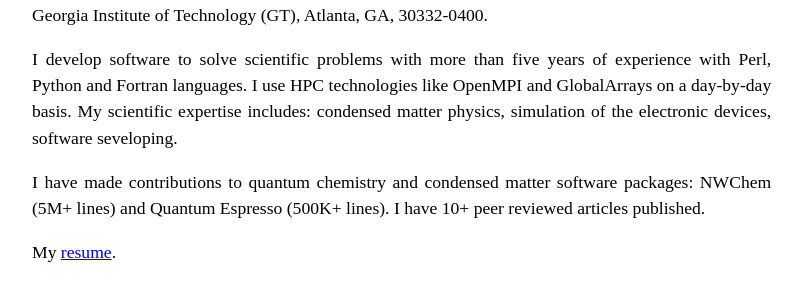
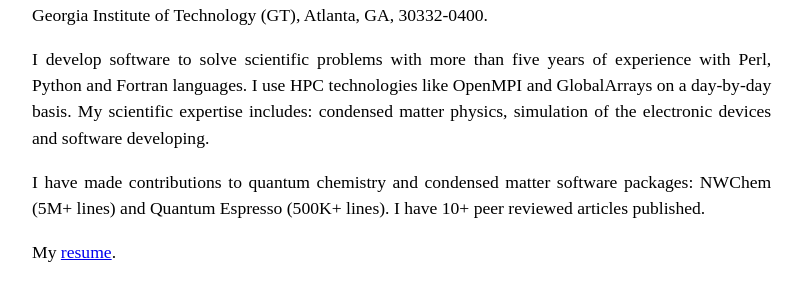
Before and after one commit to afonari/afonari.github.io, a Jekyll site: the page built from index.md, in a window 1280 px wide. Shown: the part 127-416 px from the top of the page, without its empty margins (56-859 px from the left). Built offline with Jekyll 4.4.1, drawn with Linux system fonts in a browser that asks for light colours; Markdown is read by kramdown in place of the engine named in the settings.

Commit message:
Fixes #1

```diff
--- a/index.md
+++ b/index.md
@@ -7,7 +7,7 @@ title: Alexandr Fonari
 Graduate Student, Department of Chemistry,
 Georgia Institute of Technology (GT), Atlanta, GA, 30332-0400.
 
-I develop software to solve scientific problems with more than five years of experience with Perl, Python and Fortran languages. I use HPC technologies like OpenMPI and GlobalArrays on a day-by-day basis. My scientific expertise includes: condensed matter physics, simulation of the electronic devices, software seveloping.
+I develop software to solve scientific problems with more than five years of experience with Perl, Python and Fortran languages. I use HPC technologies like OpenMPI and GlobalArrays on a day-by-day basis. My scientific expertise includes: condensed matter physics, simulation of the electronic devices and software developing.
 
 I have made contributions to quantum chemistry and condensed matter software packages: NWChem (5M+ lines) and Quantum Espresso (500K+ lines). I have 10+ peer reviewed articles published.
 
```
